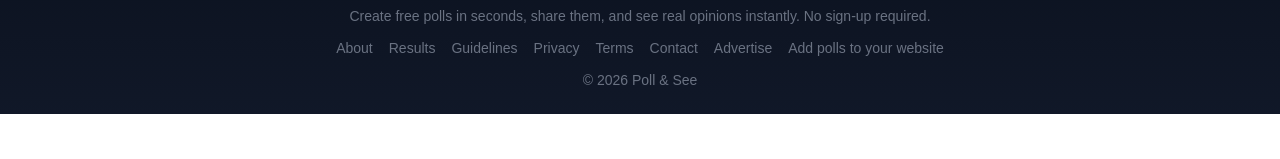
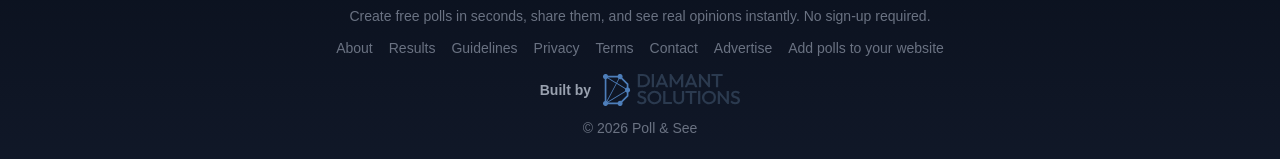
Before and after one commit to MarkDiamant/poll-and-see, a Next.js app: page / in a window 1280 px wide. Shown: the part 1217-1376 px from the top of the page. Before the commit the page ends 1331 px from the top, so only its background shows below. Built offline with nearby package versions, Linux system fonts and the light colour scheme; no server answers; the database is empty.

Commit message:
add Diamant Solutions footer branding

```diff
--- a/components/Footer.tsx
+++ b/components/Footer.tsx
@@ -42,7 +42,26 @@ export default function Footer() {
           </Link>
         </div>
 
-        <p>© {new Date().getFullYear()} Poll & See</p>
+        <div className="mt-4 flex flex-col items-center gap-3">
+  <a
+    href="https://diamantsolutions.co.uk"
+    target="_blank"
+    rel="noopener noreferrer"
+    className="group flex items-center gap-3 transition hover:opacity-80"
+  >
+    <span className="text-sm font-semibold text-gray-400">
+      Built by
+    </span>
+
+    <img
+      src="/diamant-solutions-logo.svg"
+      alt="Diamant Solutions"
+      className="h-8 w-auto"
+    />
+  </a>
+
+  <p>© {new Date().getFullYear()} Poll & See</p>
+</div>
       </div>
     </footer>
   );
```
Also changed, not shown: public/diamant-solutions-logo.svg (added).
